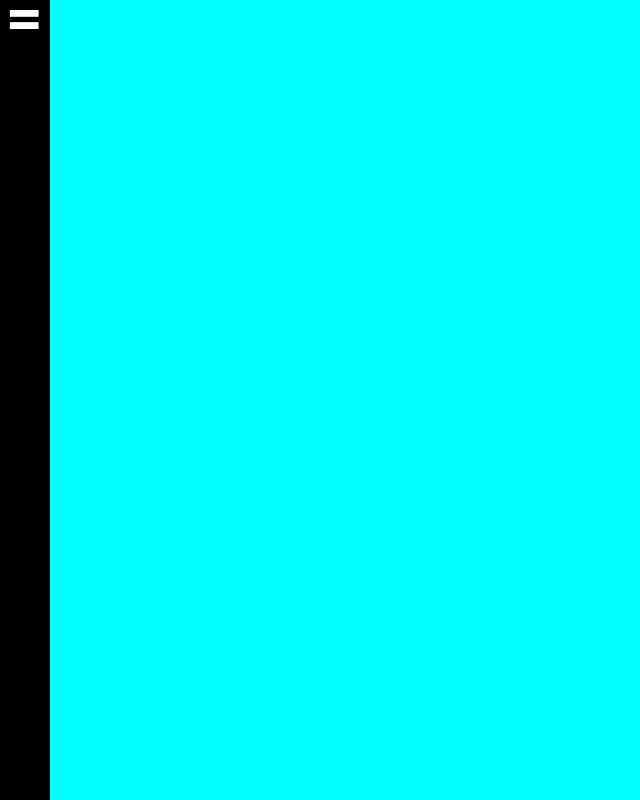
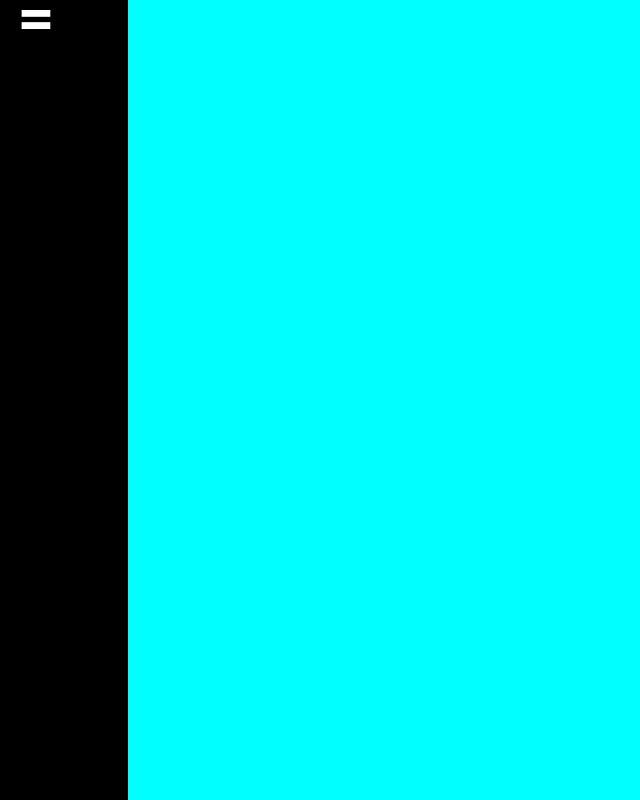
Before and after one commit to ViVeta12/ViVeta12.github.io, a plain HTML site: page index.html in a window 1280 px wide. Shown: the whole page, without its empty margins (0-640 px from the left). Drawn offline with Linux system fonts and the light colour scheme.

Commit message:
Update styles.css

```diff
--- a/src/styles.css
+++ b/src/styles.css
@@ -44,7 +44,7 @@ body {
 #closedmenu {
   background-color: black;
   height: 100%;
-  width: 50px;
+  width: 10%;
   position: relative;
   display: block;
   z-index: 1;
```
